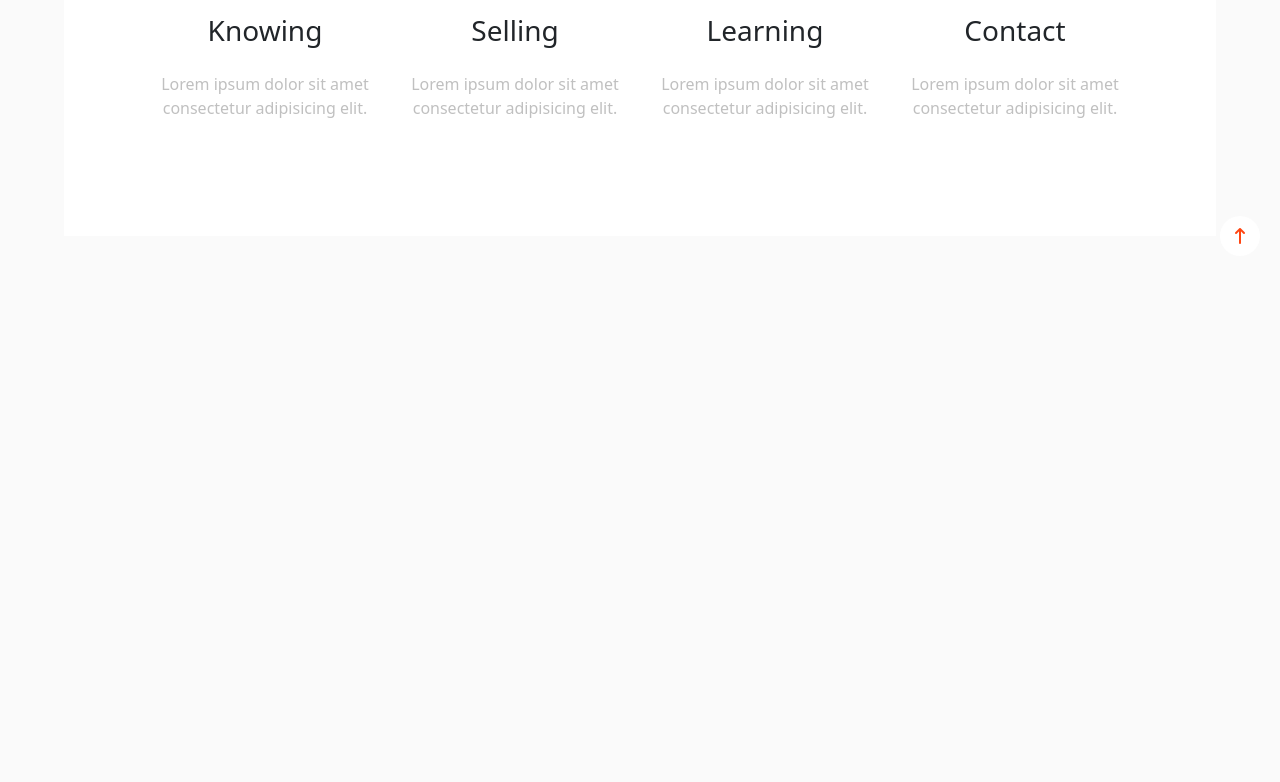
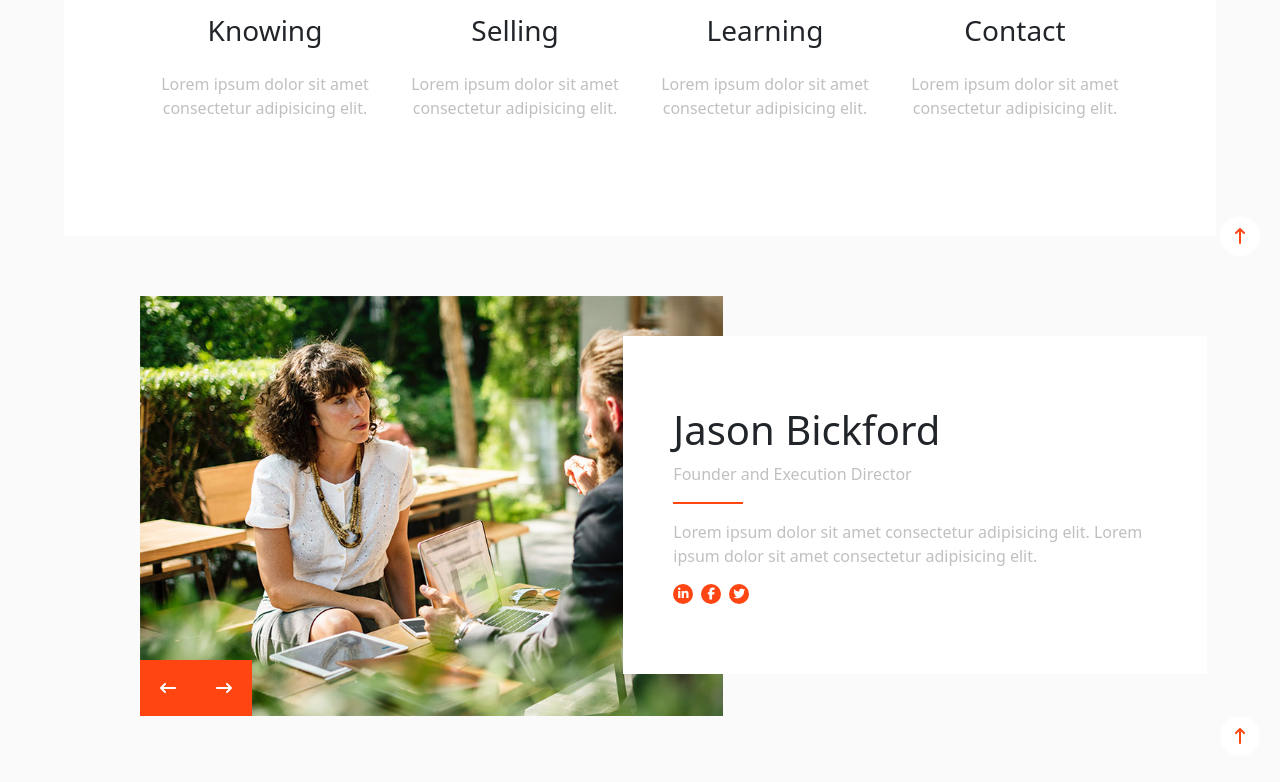
Before and after one commit to DionisiePulbere/proj-html-vuejs, a Vue app: page / in a window 1280 px wide. Shown: the part 1174-1956 px from the top of the page. Before the commit the page ends 1470 px from the top, so only its background shows below. Built offline with nearby package versions, Linux system fonts and the light colour scheme.

Commit message:
feat: add section founder

```diff
--- a/src/components/AppMain.vue
+++ b/src/components/AppMain.vue
@@ -1,10 +1,12 @@
 <script>
 import MainSpecialties from "./MainSpecialties.vue"
+import MainFounder from "./MainFounder.vue"
 
 export default{
     name: "AppMain",
     components: {
         MainSpecialties,
+        MainFounder,
     },
 
 }
@@ -12,6 +14,7 @@ export default{
 
 <template>
   <MainSpecialties></MainSpecialties>
+  <MainFounder></MainFounder>
 </template>
 
 <style scoped lang="scss">
--- /dev/null
+++ b/src/components/MainFounder.vue
@@ -0,0 +1,73 @@
+<script>
+    export default{
+    name: "MainFounder",
+
+    }
+
+</script>
+
+<template>
+<section>
+    <div class="container-page d-flex">
+        <div class="col-7 left">
+            <img src="../assets/img/h1-img-01.jpg" alt="">
+            <div class="arrows d-flex">
+                <i class="fa-solid fa-arrow-left-long"></i>
+                <i class="fa-solid fa-arrow-right-long"></i>
+            </div>
+        </div>
+        <div class="col-7 right">
+            <h2>Jason Bickford</h2>
+            <p class="gray-text">Founder and Execution Director</p>
+            <div class="line-70"></div>
+            <p class="gray-text pt-3">Lorem ipsum dolor sit amet consectetur adipisicing elit. Lorem ipsum dolor sit amet consectetur adipisicing elit.</p>
+            <div class="d-flex social">
+                <i class="fa-brands fa-linkedin-in"></i>
+                <i class="fa-brands fa-facebook-f"></i>
+                <i class="fa-brands fa-twitter"></i>
+            </div>
+        </div>
+    </div>
+    <div class="btn-radious">
+        <i class="fa-solid fa-arrow-up-long"></i>
+    </div>
+</section>
+</template>
+
+<style scoped lang="scss">
+@use '../style/partials/variables' as *;
+section{
+    padding-bottom: 100px;
+    position: relative;
+    .arrows {
+        position: absolute;
+        bottom: 0;
+        left: 0;
+
+        i{
+            background-color: $brand-primary;
+            color: white;
+            padding: 20px;
+        }
+    }
+}
+
+img{
+    width: 100%;
+}
+
+.left{
+    position: relative;
+
+}
+
+.right{
+    position: relative;
+    top: 40px;
+    left: -100px;
+    padding: 70px 50px;
+    background-color: white;
+    height: 80%;
+}
+
+</style>
--- a/src/components/MainSpecialties.vue
+++ b/src/components/MainSpecialties.vue
@@ -17,7 +17,7 @@ export default{
                 <div class="text-center">
                     <h2>Our specialties<span class="brand-dot">.</span></h2>
                     <p class="gray-text">Lorem ipsum dolor sit amet consectetur adipisicing elit.</p>
-                    <div class="line"></div>
+                    <div class="line-70"></div>
                 </div>
                 <div class="d-flex">
                     <div class="text-center">
@@ -63,9 +63,7 @@ section{
         width: 90%;
         margin: 0 auto;
         padding: 100px 0;
-        .line{
-            width: 70px;
-            border-bottom: 2px solid $brand-primary;
+        .line-70{
             margin: 0 auto;
         }
         img{
--- a/src/style/generic.scss
+++ b/src/style/generic.scss
@@ -39,3 +39,20 @@ h2{
     position: absolute;
     right: 20px;
 }
+
+.line-70{
+    width: 70px;
+    border-bottom: 2px solid #FF4612;
+}
+
+.social i{
+    font-size: 12px;
+    background-color: #FF4612;
+    color: #FFFFFF;
+    border-radius: 50%;
+    width: 20px;
+    height: 20px;
+    line-height: 20px;
+    text-align: center;
+    margin-right: 8px;
+}
```
Also changed, not shown: src/components/base.vue (added, +16 -0 lines).
